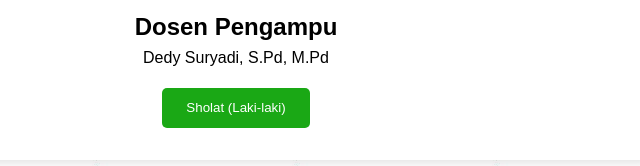
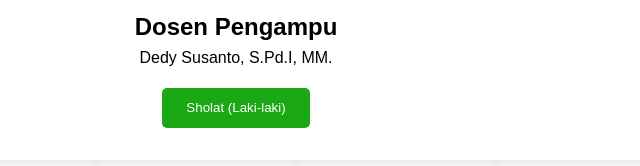
Before and after one commit to adli231230025/Project-Aik-4, a plain HTML site: page index.html in a window 1280 px wide. Shown: the part 437-603 px from the top of the page, 404-1044 px from the left. Drawn offline with Linux system fonts and the light colour scheme.

Commit message:
Update index.html

```diff
--- a/index.html
+++ b/index.html
@@ -111,7 +111,7 @@
       <p>Aldi Eka Saputra</p>
       <p>Muhammad Zidan</p>
       <h2>Dosen Pengampu</h2>
-      <p>Dedy Suryadi, S.Pd, M.Pd</p>
+      <p>Dedy Susanto, S.Pd.I, MM.</p>
       <button class="start-btn" onclick="showPage()">Sholat (Laki-laki)</button>
     </div>
   </div>
```
